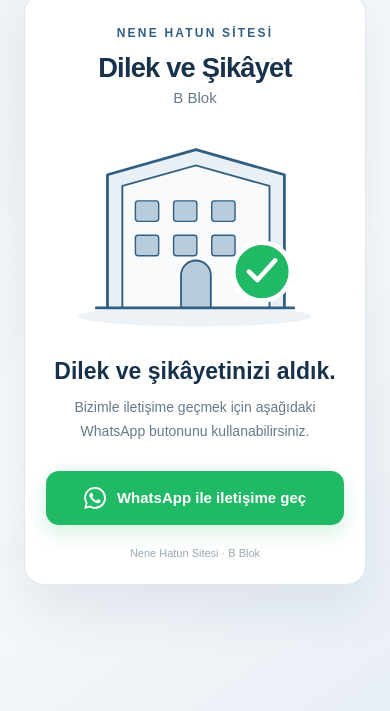
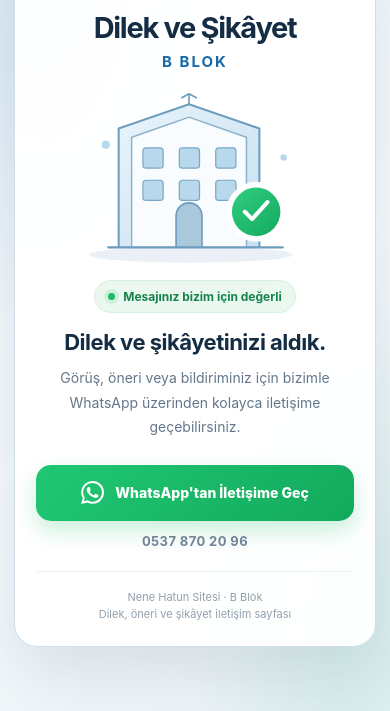
Before and after one commit to erencann235-lang/eren505w.site, a plain HTML site: page nene-hatun-b-blok/index.html in a window 390 px wide. Shown: the part 133-844 px from the top of the page. Drawn offline with Linux system fonts and the light colour scheme.

Commit message:
Redesign Nene Hatun B Block page for mobile

```diff
--- a/nene-hatun-b-blok/index.html
+++ b/nene-hatun-b-blok/index.html
@@ -2,53 +2,83 @@
 <html lang="tr">
 <head>
 <meta charset="utf-8">
-<meta name="viewport" content="width=device-width, initial-scale=1">
-<meta name="theme-color" content="#f5f7fa">
-<meta name="description" content="Nene Hatun Sitesi B Blok dilek ve şikâyet iletişim sayfası.">
+<meta name="viewport" content="width=device-width, initial-scale=1, viewport-fit=cover">
+<meta name="theme-color" content="#102b46">
+<meta name="description" content="Nene Hatun Sitesi B Blok dilek, öneri ve şikâyet iletişim sayfası.">
 <title>Nene Hatun Sitesi | B Blok</title>
 <style>
-:root{color-scheme:light;--navy:#18324b;--blue:#315f83;--muted:#68798a}
+:root{color-scheme:light;--ink:#142d45;--muted:#64778a;--blue:#1769aa;--green:#19b968}
 *{box-sizing:border-box}
-body{margin:0;min-height:100vh;display:grid;place-items:center;padding:24px;background:linear-gradient(145deg,#eef3f7,#f9fbfd 55%,#e8eff5);font-family:Arial,Helvetica,sans-serif;color:var(--navy)}
-main{width:min(100%,480px);text-align:center;background:#fff;border:1px solid #e1e8ee;border-radius:24px;padding:38px 28px 30px;box-shadow:0 20px 60px rgba(24,50,75,.10)}
-.kicker{font-size:12px;font-weight:700;letter-spacing:2.2px;color:var(--blue);text-transform:uppercase}
-h1{font-size:clamp(27px,7vw,36px);line-height:1.15;margin:12px 0 5px;letter-spacing:-.8px}
-.block{font-size:15px;color:var(--muted);margin:0 0 25px}
-.illustration{width:100%;max-width:300px;height:auto;margin:0 auto 22px;display:block}
-h2{font-size:23px;line-height:1.3;margin:0 0 9px}
-p{font-size:14px;line-height:1.7;color:var(--muted);margin:0}
-.whatsapp{display:flex;align-items:center;justify-content:center;gap:11px;margin:27px auto 0;min-height:54px;padding:0 22px;border-radius:13px;background:#20b965;color:#fff;text-decoration:none;font-size:15px;font-weight:700;box-shadow:0 8px 20px rgba(32,185,101,.2);transition:transform .18s,filter .18s}
-.whatsapp:hover{transform:translateY(-2px);filter:brightness(.97)}
-.whatsapp svg{width:22px;height:22px;flex:none}
-footer{margin-top:22px;font-size:11px;color:#9aa7b2}
-@media(max-width:420px){main{padding:32px 21px 25px;border-radius:20px}}
+html{min-height:100%;background:#edf3f8}
+body{margin:0;min-height:100vh;min-height:100svh;font-family:Inter,-apple-system,BlinkMacSystemFont,"Segoe UI",Arial,sans-serif;color:var(--ink);background:radial-gradient(ellipse at 12% 10%,rgba(90,164,220,.18),transparent 35%),radial-gradient(ellipse at 90% 90%,rgba(31,185,112,.10),transparent 32%),linear-gradient(145deg,#edf4fa,#f8fbfd 55%,#eaf2f8);display:flex;align-items:center;justify-content:center;padding:24px}
+.shell{width:min(100%,520px);margin:auto}
+.card{position:relative;overflow:hidden;background:rgba(255,255,255,.94);border:1px solid rgba(198,214,228,.8);border-radius:28px;box-shadow:0 24px 70px rgba(23,55,82,.13);padding:clamp(25px,6vw,42px);text-align:center}
+.card:before{content:"";position:absolute;inset:0 0 auto;height:7px;background:linear-gradient(90deg,#1769aa,#39a4d8,#24b978)}
+.brand{display:inline-flex;align-items:center;gap:9px;padding:8px 13px;border-radius:99px;background:#eef6fc;color:#245d88;font-size:11px;font-weight:800;letter-spacing:1.35px;text-transform:uppercase}
+.brand svg{width:17px;height:17px}
+h1{font-size:clamp(29px,7vw,39px);line-height:1.12;letter-spacing:-1.3px;margin:20px 0 7px}
+.block{font-size:15px;color:var(--blue);font-weight:750;letter-spacing:2px;margin:0}
+.scene{width:min(100%,310px);height:auto;display:block;margin:18px auto 10px}
+.status{display:inline-flex;align-items:center;gap:8px;color:#16834d;background:#eaf8f0;border:1px solid #d4f0df;border-radius:99px;padding:8px 13px;font-size:12px;font-weight:750;margin:2px 0 16px}
+.status i{width:7px;height:7px;border-radius:50%;background:#20b86a;box-shadow:0 0 0 4px rgba(32,184,106,.13)}
+h2{font-size:clamp(22px,5vw,27px);line-height:1.25;letter-spacing:-.5px;margin:0 0 10px}
+.desc{max-width:365px;margin:0 auto;color:var(--muted);font-size:14px;line-height:1.75}
+.actions{margin-top:25px}
+.whatsapp{display:flex;min-height:58px;width:100%;align-items:center;justify-content:center;gap:11px;padding:14px 18px;border-radius:15px;background:linear-gradient(135deg,#20c873,#13a95d);color:#fff;text-decoration:none;font-size:15px;font-weight:800;box-shadow:0 10px 22px rgba(25,185,104,.23);transition:transform .18s,box-shadow .18s}
+.whatsapp:hover{transform:translateY(-2px);box-shadow:0 14px 26px rgba(25,185,104,.28)}
+.whatsapp:active{transform:scale(.985)}
+.whatsapp svg{width:23px;height:23px;flex:none}
+.number{margin-top:12px;color:#718397;font-size:13px;font-weight:650;letter-spacing:.4px}
+.note{margin:22px 0 0;padding-top:17px;border-top:1px solid #edf1f5;color:#91a0ae;font-size:11px;line-height:1.6}
+@media(max-width:480px){body{padding:14px}.card{border-radius:23px;padding:27px 21px 22px}.scene{max-width:275px;margin:13px auto 8px}.whatsapp{min-height:56px;font-size:14px}}
+@media(max-width:350px){body{padding:9px}.card{padding:24px 16px 19px}.brand{font-size:10px;letter-spacing:1px}}
+@media(prefers-reduced-motion:reduce){*{transition:none!important;scroll-behavior:auto!important}}
 </style>
 </head>
 <body>
-<main>
-  <div class="kicker">Nene Hatun Sitesi</div>
-  <h1>Dilek ve Şikâyet</h1>
-  <div class="block">B Blok</div>
-  <svg class="illustration" viewBox="0 0 320 220" role="img" aria-label="Apartman binası ve onay işareti illüstrasyonu" xmlns="http://www.w3.org/2000/svg">
-    <ellipse cx="160" cy="199" rx="125" ry="11" fill="#edf2f6"/>
-    <path d="M66 190V47l95-27 95 27v143" fill="#e9f0f5" stroke="#315f83" stroke-width="3" stroke-linejoin="round"/>
-    <path d="M82 190V59l79-22 79 22v131" fill="#f8fafc" stroke="#315f83" stroke-width="2"/>
-    <path d="M145 190v-35a16 16 0 0 1 32 0v35" fill="#b8ccdc" stroke="#315f83" stroke-width="2"/>
-    <g fill="#b8ccdc" stroke="#315f83" stroke-width="1.5">
-      <rect x="96" y="75" width="25" height="22" rx="3"/><rect x="137" y="75" width="25" height="22" rx="3"/><rect x="178" y="75" width="25" height="22" rx="3"/>
-      <rect x="96" y="112" width="25" height="22" rx="3"/><rect x="137" y="112" width="25" height="22" rx="3"/><rect x="178" y="112" width="25" height="22" rx="3"/>
+<main class="shell">
+<section class="card" aria-labelledby="page-title">
+  <div class="brand">
+    <svg viewBox="0 0 24 24" fill="none" aria-hidden="true"><path d="M3 10.5 12 3l9 7.5V21H3V10.5Z" stroke="currentColor" stroke-width="1.8" stroke-linejoin="round"/><path d="M9 21v-6h6v6M7 11h2m6 0h2" stroke="currentColor" stroke-width="1.8" stroke-linecap="round"/></svg>
+    Nene Hatun Sitesi
+  </div>
+  <h1 id="page-title">Dilek ve Şikâyet</h1>
+  <p class="block">B BLOK</p>
+
+  <svg class="scene" viewBox="0 0 340 230" role="img" aria-label="Modern apartman ve onay işareti çizimi" xmlns="http://www.w3.org/2000/svg">
+    <defs>
+      <linearGradient id="building" x1="0" y1="0" x2="1" y2="1"><stop stop-color="#e8f4fc"/><stop offset="1" stop-color="#c8dfef"/></linearGradient>
+      <linearGradient id="check" x1="0" y1="0" x2="1" y2="1"><stop stop-color="#32ce83"/><stop offset="1" stop-color="#12a95e"/></linearGradient>
+    </defs>
+    <ellipse cx="164" cy="211" rx="126" ry="10" fill="#eaf0f5"/>
+    <path d="M75 202V55l87-30 87 30v147" fill="url(#building)" stroke="#6d9cbd" stroke-width="2.5" stroke-linejoin="round"/>
+    <path d="M91 202V66l71-25 71 25v136" fill="#f8fcff" stroke="#8ab1cc" stroke-width="1.8"/>
+    <path d="M146 202v-39a16 16 0 0 1 32 0v39" fill="#a9c8dc" stroke="#6d9cbd" stroke-width="2"/>
+    <g fill="#b8d8eb" stroke="#78a7c7" stroke-width="1.5">
+      <rect x="105" y="79" width="25" height="25" rx="4"/><rect x="150" y="79" width="25" height="25" rx="4"/><rect x="195" y="79" width="25" height="25" rx="4"/>
+      <rect x="105" y="119" width="25" height="25" rx="4"/><rect x="150" y="119" width="25" height="25" rx="4"/><rect x="195" y="119" width="25" height="25" rx="4"/>
     </g>
-    <circle cx="232" cy="151" r="31" fill="#20b965" stroke="#fff" stroke-width="5"/>
-    <path d="m218 151 9 9 19-21" fill="none" stroke="#fff" stroke-width="5" stroke-linecap="round" stroke-linejoin="round"/>
-    <path d="M54 190h212" stroke="#315f83" stroke-width="3" stroke-linecap="round"/>
+    <path d="M162 25V12m-9 5 9-5 9 5" fill="none" stroke="#6d9cbd" stroke-width="2" stroke-linecap="round" stroke-linejoin="round"/>
+    <circle cx="245" cy="158" r="37" fill="#fff" opacity=".95"/>
+    <circle cx="245" cy="158" r="30" fill="url(#check)"/>
+    <path d="m231 158 9 9 19-21" fill="none" stroke="#fff" stroke-width="5" stroke-linecap="round" stroke-linejoin="round"/>
+    <path d="M62 202h216" stroke="#6d9cbd" stroke-width="2.5" stroke-linecap="round"/>
+    <circle cx="59" cy="75" r="5" fill="#b5d9ed"/><circle cx="279" cy="91" r="4" fill="#b5d9ed"/>
   </svg>
+
+  <div class="status"><i></i> Mesajınız bizim için değerli</div>
   <h2>Dilek ve şikâyetinizi aldık.</h2>
-  <p>Bizimle iletişime geçmek için aşağıdaki WhatsApp butonunu kullanabilirsiniz.</p>
-  <a class="whatsapp" href="https://wa.me/905378702096" target="_blank" rel="noopener noreferrer" aria-label="WhatsApp üzerinden iletişime geç">
-    <svg viewBox="0 0 24 24" fill="currentColor" aria-hidden="true"><path d="M20.52 3.48A11.8 11.8 0 0 0 12.13 0C5.6 0 .28 5.3.28 11.83c0 2.08.55 4.1 1.6 5.88L.18 24l6.45-1.69a11.9 11.9 0 0 0 5.5 1.4h.01c6.53 0 11.85-5.31 11.85-11.84 0-3.16-1.23-6.13-3.47-8.39ZM12.14 21.7h-.01a9.86 9.86 0 0 1-5.02-1.37l-.36-.21-3.83 1 1.02-3.73-.24-.38a9.82 9.82 0 0 1-1.51-5.18c0-5.43 4.42-9.85 9.86-9.85a9.8 9.8 0 0 1 6.98 2.89 9.8 9.8 0 0 1 2.88 6.98c0 5.44-4.42 9.85-9.77 9.85Zm5.41-7.38c-.3-.15-1.78-.88-2.06-.98-.28-.1-.48-.15-.68.15-.2.3-.78.98-.95 1.18-.17.2-.35.22-.65.07-.3-.15-1.26-.46-2.4-1.47-.89-.8-1.49-1.78-1.66-2.08-.17-.3-.02-.46.13-.61.13-.13.3-.35.45-.52.15-.17.2-.3.3-.5.1-.2.05-.38-.02-.53-.07-.15-.68-1.63-.93-2.23-.24-.58-.49-.5-.68-.51h-.58c-.2 0-.53.07-.8.38-.28.3-1.05 1.03-1.05 2.51s1.08 2.91 1.23 3.11c.15.2 2.12 3.23 5.13 4.53.72.31 1.28.5 1.72.64.72.23 1.38.2 1.9.12.58-.09 1.78-.73 2.03-1.43.25-.7.25-1.3.18-1.43-.08-.13-.28-.2-.58-.35Z"/></svg>
-    WhatsApp ile iletişime geç
-  </a>
-  <footer>Nene Hatun Sitesi · B Blok</footer>
+  <p class="desc">Görüş, öneri veya bildiriminiz için bizimle WhatsApp üzerinden kolayca iletişime geçebilirsiniz.</p>
+
+  <div class="actions">
+    <a class="whatsapp" href="https://wa.me/905378702096?text=Merhaba%2C%20Nene%20Hatun%20Sitesi%20B%20Blok%20ile%20ilgili%20ileti%C5%9Fime%20ge%C3%A7mek%20istiyorum." target="_blank" rel="noopener noreferrer">
+      <svg viewBox="0 0 24 24" fill="currentColor" aria-hidden="true"><path d="M20.52 3.48A11.8 11.8 0 0 0 12.13 0C5.6 0 .28 5.3.28 11.83c0 2.08.55 4.1 1.6 5.88L.18 24l6.45-1.69a11.9 11.9 0 0 0 5.5 1.4h.01c6.53 0 11.85-5.31 11.85-11.84 0-3.16-1.23-6.13-3.47-8.39ZM12.14 21.7h-.01a9.86 9.86 0 0 1-5.02-1.37l-.36-.21-3.83 1 1.02-3.73-.24-.38a9.82 9.82 0 0 1-1.51-5.18c0-5.43 4.42-9.85 9.86-9.85a9.8 9.8 0 0 1 6.98 2.89 9.8 9.8 0 0 1 2.88 6.98c0 5.44-4.42 9.85-9.77 9.85Zm5.41-7.38c-.3-.15-1.78-.88-2.06-.98-.28-.1-.48-.15-.68.15-.2.3-.78.98-.95 1.18-.17.2-.35.22-.65.07-.3-.15-1.26-.46-2.4-1.47-.89-.8-1.49-1.78-1.66-2.08-.17-.3-.02-.46.13-.61.13-.13.3-.35.45-.52.15-.17.2-.3.3-.5.1-.2.05-.38-.02-.53-.07-.15-.68-1.63-.93-2.23-.24-.58-.49-.5-.68-.51h-.58c-.2 0-.53.07-.8.38-.28.3-1.05 1.03-1.05 2.51s1.08 2.91 1.23 3.11c.15.2 2.12 3.23 5.13 4.53.72.31 1.28.5 1.72.64.72.23 1.38.2 1.9.12.58-.09 1.78-.73 2.03-1.43.25-.7.25-1.3.18-1.43-.08-.13-.28-.2-.58-.35Z"/></svg>
+      WhatsApp'tan İletişime Geç
+    </a>
+    <div class="number">0537 870 20 96</div>
+  </div>
+  <p class="note">Nene Hatun Sitesi · B Blok<br>Dilek, öneri ve şikâyet iletişim sayfası</p>
+</section>
 </main>
 </body>
 </html>
```
